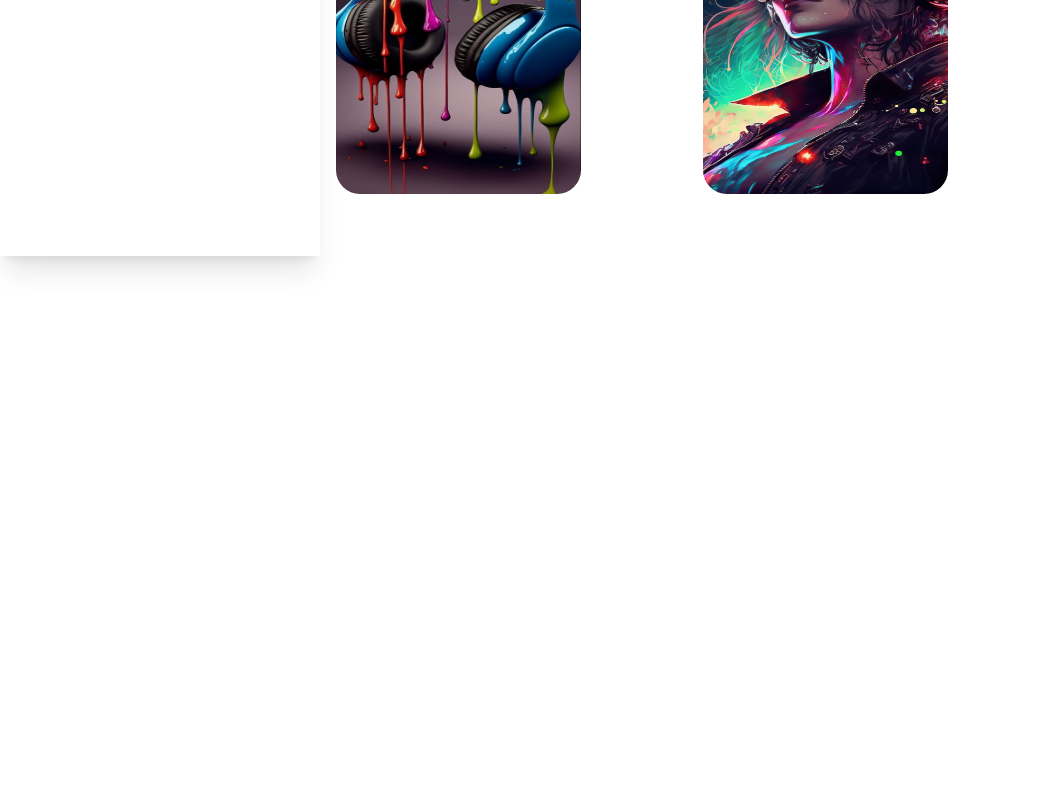
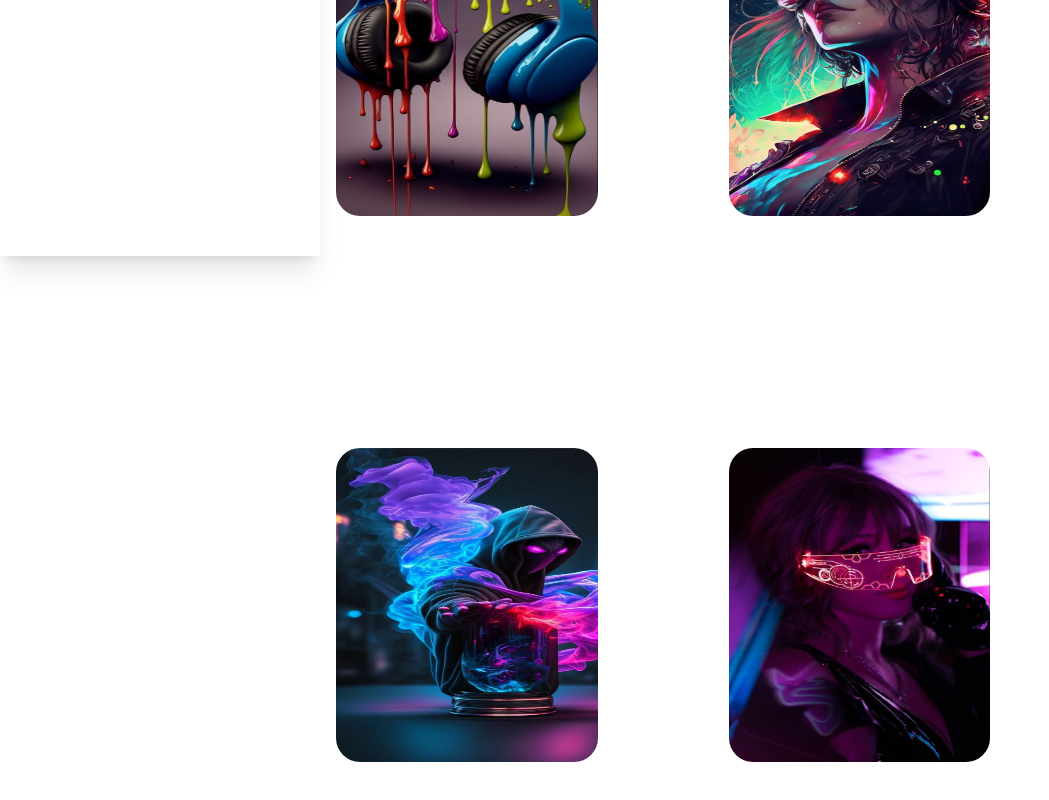
Before and after one commit to Revaycolizer/Nova-Music, a Next.js app: page /home in a window 1280 px wide. Shown: the part 544-1344 px from the top of the page, without its empty margins (0-1049 px from the left). Before the commit the page ends 1007 px from the top, so only its background shows below. Built offline with nearby package versions, Linux system fonts and the light colour scheme.

Commit message:
Add files via upload

```diff
--- a/app/(main)/home/page.tsx
+++ b/app/(main)/home/page.tsx
@@ -3,6 +3,9 @@ import Search from '../search'
 import Image from 'next/image'
 import head from './test images/ya.jpg'
 import gal from './test images/ye.jpg'
+import voi from './test images/yo.jpg'
+import beau from './test images/yu.jpg'
+
 export const metadata={
     title:'Home | Nova Music'
 }
@@ -26,6 +29,8 @@ export default function page(){
           <section className='grid py-6 grid-cols-2 gap-4 lg:gap-0'>
             <Image className='rounded-3xl w-4/4 h-2/4 lg:w-4/6 lg:h-3/5' src={head} alt='yo'/>
             <Image className='rounded-3xl w-4/4 h-2/4 lg:w-4/6 lg:h-3/5' src={gal} alt='gal'/>
+            <Image className='rounded-3xl w-4/4 h-2/4 lg:w-4/6 lg:h-3/5' src={voi} alt='yo'/>
+            <Image className='rounded-3xl w-4/4 h-2/4 lg:w-4/6 lg:h-3/5' src={beau} alt='gal'/>
 
 
           </section>
```
